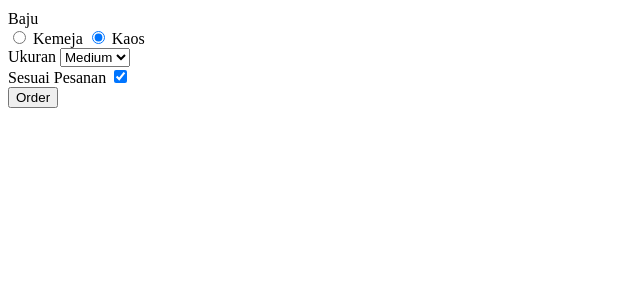
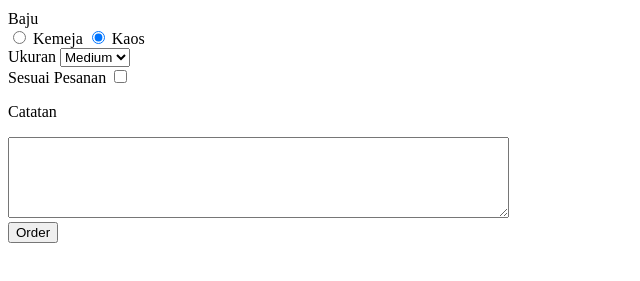
Before and after one commit to ramadoni16/html, a plain HTML site: page form.html in a window 1280 px wide. Shown: the part 283-564 px from the top of the page, without its empty margins (0-640 px from the left). Drawn offline with Linux system fonts and the light colour scheme.

Commit message:
Input Text Area

```diff
--- a/form.html
+++ b/form.html
@@ -101,7 +101,13 @@
       </div>
       <div>
         <label for="term">Sesuai Pesanan</label>
-        <input type="checkbox" name="term" id="term" checked />
+        <input type="checkbox" name="term" id="term" value="benar" />
+      </div>
+      <div>
+        <p>
+          <label for="notes">Catatan</label>
+        </p>
+        <textarea name="notes" id="notes" cols="60" rows="5"></textarea>
       </div>
       <button type="submit">Order</button>
     </form>
```
